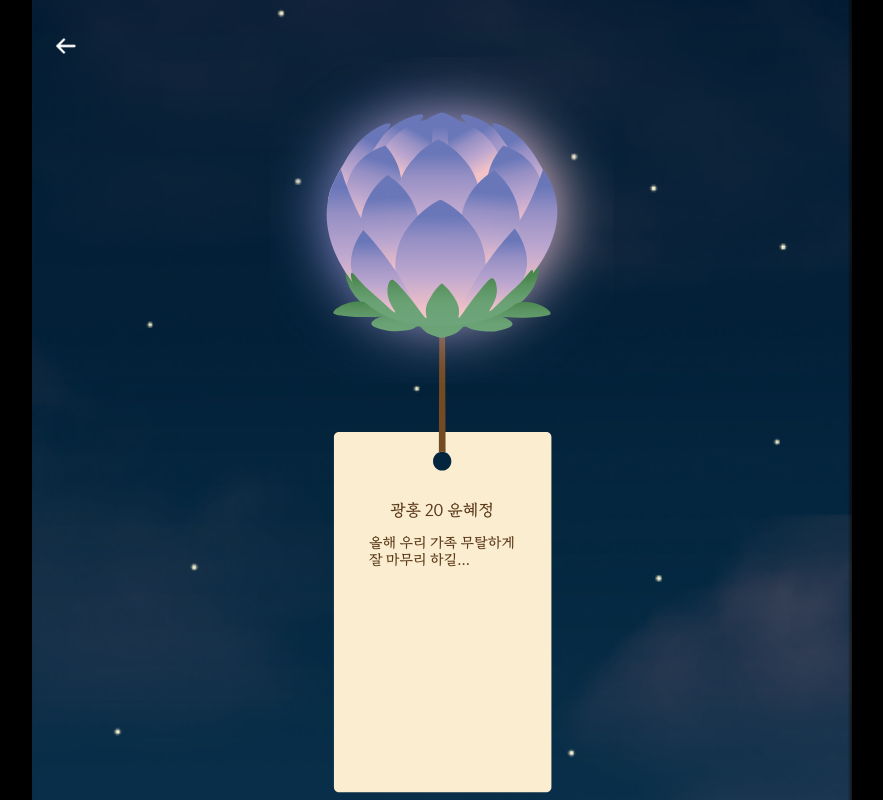
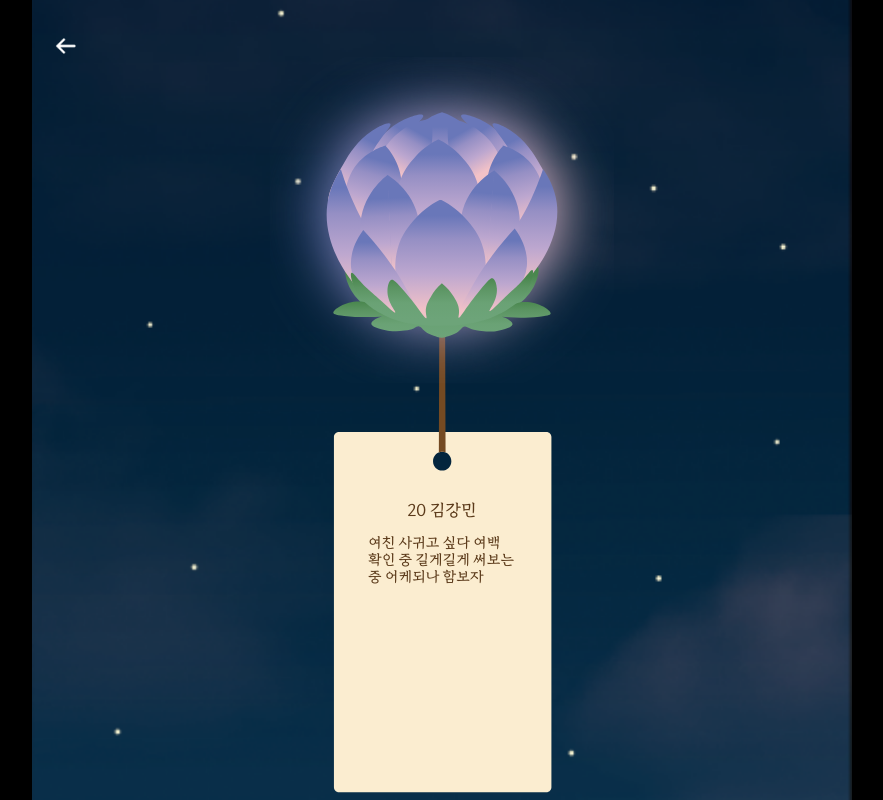
Before and after one commit to irumi-dgu/irumi-forntend, a React (Vite) app: page /irumiView in a window 1280 px wide. Shown: the whole page, without its empty margins (198-1081 px from the left). Built offline with nearby package versions, Linux system fonts and the light colour scheme.

Commit message:
✨ Feat: 각  연등 글쓴이, 내용 불러오기

```diff
--- a/src/components/irumiView/DetailLantern.jsx
+++ b/src/components/irumiView/DetailLantern.jsx
@@ -5,8 +5,8 @@ function DetailLantern() {
     // get 해온거 -> 1이면 빨강
     const data = [{
         "id": 3,
-		"nickname": "김강민",
-		"content": "여친 사귀고 싶다",
+		"nickname": "20 김강민",
+		"content": "여친 사귀고 싶다 여백 확인 중 길게길게 써보는 중 어케되나 함보자",
 		"likes": 23,
 		"lanternColor": 5,
 		"twinkle": true,
@@ -26,8 +26,8 @@ function DetailLantern() {
         {data.map((item) => (
             <S.DetailLanternWrapper key={item.id}>
                 <img src={getImageUrl(item.lanternColor, item.twinkle)} />
-                <S.TitleSec>광홍 20 윤혜정</S.TitleSec>
-                <S.ContentSec>올해 우리 가족 무탈하게<br/>잘 마무리 하길...</S.ContentSec>
+                <S.TitleSec>{item.nickname}</S.TitleSec>
+                <S.ContentSec>{item.content}</S.ContentSec>
             </S.DetailLanternWrapper>
         ))}
     </>
--- a/src/components/irumiView/style.jsx
+++ b/src/components/irumiView/style.jsx
@@ -23,5 +23,6 @@ export const ContentSec = styled(TitleSec)`
     top: 478px;
     font-size: 14px;
     line-height: normal;
+    padding: 0 98px;
     /* border: 2px solid pink; */
 `
```
